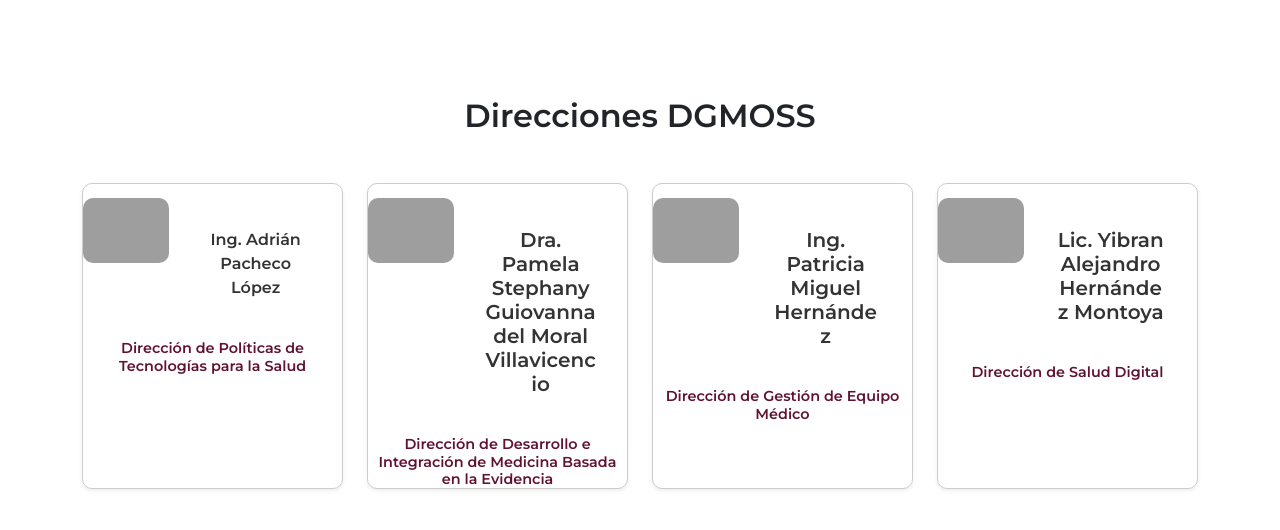
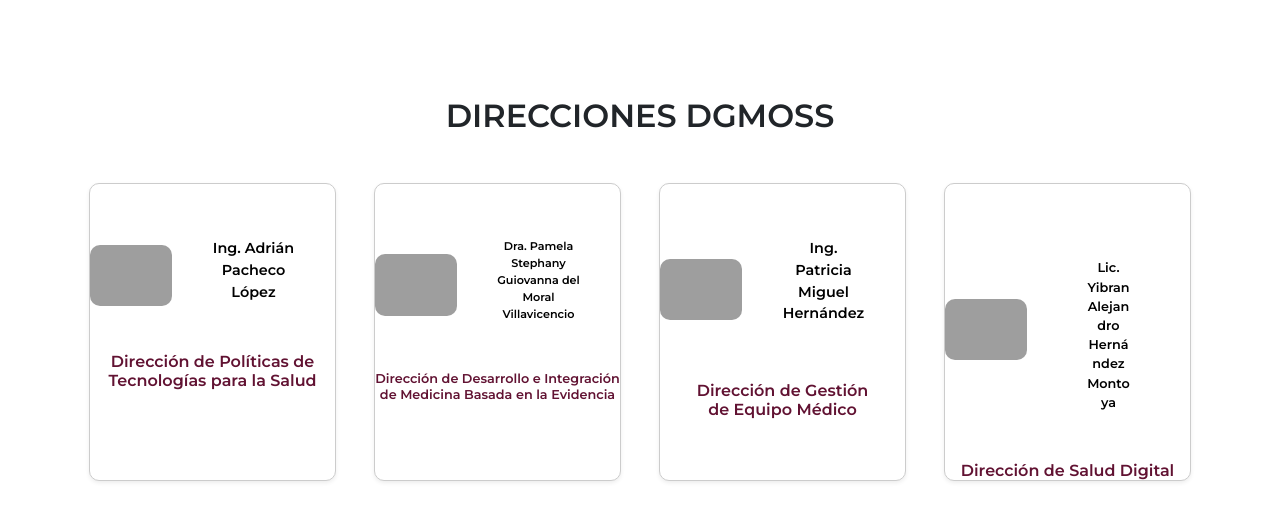
Before and after one commit to Charlie-CR04/DGMOSS-Project, a PHP site: page / in a window 1280 px wide. Shown: the part 572-1102 px from the top of the page. Run offline with PHP 8.4, Linux system fonts and the light colour scheme; grey boxes are pictures that could not be loaded.

Commit message:
Actualización direcciones y colaboraciones

```diff
--- a/assets/css/style.css
+++ b/assets/css/style.css
@@ -251,9 +251,16 @@ h1, h2, h3, h4, h5 {
     border-radius: 10px;
     overflow: hidden;
     transition: transform 0.3s, box-shadow 0.3s;
+    width: 95%;
+    margin: 0 auto;
 }
 
-/* Asegurarse de que la imagen se ajuste correctamente */
+.direccion-card .col-4 {
+    display: flex;
+    align-items: center;
+    height: 100%;
+}
+
 .direccion-card img {
     width: 100%; /* Ocupa todo el espacio de la columna */
     height: auto;
@@ -262,7 +269,7 @@ h1, h2, h3, h4, h5 {
 
 /* Estilo del texto en la tarjeta */
 .card-body {
-    padding: 30px;
+    padding: 40px;
 }
 
 .direccion-card:hover{
@@ -273,43 +280,39 @@ h1, h2, h3, h4, h5 {
 
 .card-title {
     font-weight: 600;
-    color: #333333; /* Tono oscuro para el título */
-    margin-bottom: 10px;
+    color: black;
+    margin-bottom: 9px;
+    font-size: 0.9rem;
+}
+
+.card-title.pequena{
+    font-size: 0.7rem;
+}
+
+.card-title.pequeno{
+    font-size: 0.8rem;
 }
 
 .card-text {
-    font-size: 0.9rem;
-    color: #611232; /* Gris para el texto descriptivo */
+    font-size: 1rem;
+    color: #611232;
+}
+
+.card-text.pequeno {
+    font-size: 0.8rem;
 }
 
 
-/*                   Estilos para las colabs */
+/*   Contenedor de Colaboradores   */
 
-.contenedor-colabs {
-    display: flex;
-    flex-wrap: wrap;
-    justify-content: center;
-    margin: auto;
+.colab-barra .colab-icon {
+    width: 140px;
+    height: 140px;
+    object-fit: contain;
+    transition: tranform 0.3s;
+    display: block;
 }
 
-.direccion-card-colab{
-    transition: transform 0.3s, box-shadow 0.3s;
-    border-radius: 8px;
-    overflow: hidden;
-    border: 1px solid #ccc;
+.colab-barra .colab-icon:hover {
+    transform: scale(1.1);
 }
-
-.direccion-card-colab:hover{
-    transform: translateY(-10px);
-    box-shadow: 0 6px 20px rgba(0, 0, 0, 0.25);
-    border-color:#333333;
-}
-
-.direccion-card-colab img{
-    height: 200px;
-    object-fit: cover;
-}
-
-.card-title-colab{
-    color: #611232;
-}
--- a/includes/colab.php
+++ b/includes/colab.php
@@ -1,47 +1,28 @@
-<div class="contenedor-colabs py-4">
-    <div class="container py-4">
+<section class="wrapper">
+    <div class="container-fluid py-5">
         <h2 class="text-center mb-5">COLABORACIONES INTERNACIONALES</h2>
-        <div class="row justifi-content-center g-4">
-            <!-- Dirección 1 -->
-            <div class="col-md-3">
-                <div class="card direccion-card-colab shadow-sm h-100">
-                    <a href="/dgmoss-project/direcciones/direccion1.php" class="btn stretched-link"></a>
-                    <img src="/dgmoss-project/assets/img/gbmx1.jpg" class="card-img-top" alt="...">
-                    <div class="card-body text-center">
-                        <h5 class="card-title text-center">Colab 1</h5>
-                    </div>
-                </div>
-            </div>
-            <!-- Dirección 2 -->
-            <div class="col-md-3">
-                <div class="card direccion-card-colab shadow-sm h-100">
-                    <a href="/dgmoss-project/direcciones/direccion2.php" class="btn stretched-link"></a>
-                    <img src="/dgmoss-project/assets/img/gbmx2.jpg" class="card-img-top" alt="...">
-                    <div class="card-body text-center">
-                        <h5 class="card-title text-center">Colab 2</h5>
-                    </div>
-                </div>
-            </div>
-            <!-- Dirección 3 -->
-            <div class="col-md-3">
-                <div class="card direccion-card-colab shadow-sm h-100">
-                    <a href="/dgmoss-project/direcciones/direccion2.php" class="btn stretched-link"></a>
-                    <img src="/dgmoss-project/assets/img/gbmx1.jpg" class="card-img-top" alt="...">
-                    <div class="card-body text-center">
-                        <h5 class="card-title text-center">Colab 3</h5>
-                    </div>
-                </div>
-            </div>
-            <!-- Dirección 4 -->
-            <div class="col-md-3">
-                <div class="card direccion-card-colab shadow-sm h-100">
-                    <a href="/dgmoss-project/direcciones/direccion4.php" class="btn stretched-link"></a>
-                    <img src="/dgmoss-project/assets/img/gbmx2.jpg" class="card-img-top" alt="...">
-                    <div class="card-body text-center">
-                        <h5 class="card-title text-center">Colab 4</h5>
-                    </div>
-                </div>
-            </div>
+        <div class="d-flex justify-content-center align-items-center gap-4 colab-barra">
+            <a href="https://www.who.int/" target="_blank">
+                <img src="https://upload.wikimedia.org/wikipedia/commons/2/26/World_Health_Organization_Logo.svg" alt="OMS" class="colab-icon">
+            </a>
+            <a href="https://www.paho.org/" target="_blank">
+                <img src="https://www.paho.org/themes/paho/images/logo-en.png" alt="OPS" class="colab-icon">
+            </a>
+            <a href="https://www.unicef.org/" target="_blank">
+                <img src="https://upload.wikimedia.org/wikipedia/commons/5/57/UNICEF_Logo.png" alt="UNICEF" class="colab-icon">
+            </a>
+            <a href="https://www.cdc.gov/" target="_blank">
+                <img src="https://upload.wikimedia.org/wikipedia/commons/7/71/US_CDC_logo.svg" alt="CDC" class="colab-icon">
+            </a>
+            <a href="https://www.iom.int/" target="_blank">
+                <img src="https://i0.wp.com/mepyd.gob.do/wp-content/uploads/2021/10/oim.png?w=1220&ssl=1" alt="IOM" class="colab-icon">
+            </a>
+            <a href="https://redetsa.bvsalud.org/" target="_blank">
+                <img src="https://redetsa.bvsalud.org/wp-content/uploads/2023/04/FINAL-WEB-05.png" alt="REDETSA" class="colab-icon">
+            </a>
+            <a href="https://pesquisa.bvsalud.org/brisa/resource/es/biblio-1577700#" target="_blank">
+                <img src="/dgmoss-project/assets/img/brisa.png" alt="BRISA" class="colab-icon">
+            </a>
         </div>
     </div>
-</div>
+</section>
--- a/includes/direcciones_main.php
+++ b/includes/direcciones_main.php
@@ -1,6 +1,6 @@
 <div class="contenedor-dir py-4">
     <div class="container py-4">
-        <h2 class="text-center mb-5">Direcciones DGMOSS</h2>
+        <h2 class="text-center mb-5">DIRECCIONES DGMOSS</h2>
         <div class="row justifi-content-center g-4">
             <!-- Dirección 1 -->
             <div class="col-md-3">
@@ -8,7 +8,7 @@
                     <a href="/dgmoss-project/direcciones/direccion1.php" class="btn stretched-link"></a>
                     <div class="row g-0">
                         <div class="col-4">
-                            <img src="https://www.gob.mx/cms/uploads/structure/main_image/6180/thumb_FOTO_JEPO.jpg" class="card-img-top" alt="...">
+                            <img src="https://www.gob.mx/cms/uploads/structure/main_image/2431/thumb_AdrianPacheco_OK.jpg" class="card-img-top" alt="...">
                         </div>
                         <div class="col-8">
                             <div class="card-body">
@@ -25,15 +25,15 @@
                     <a href="/dgmoss-project/direcciones/direccion1.php" class="btn stretched-link"></a>
                     <div class="row g-0">
                         <div class="col-4">
-                            <img src="https://www.gob.mx/cms/uploads/structure/main_image/6180/thumb_FOTO_JEPO.jpg" class="card-img-top" alt="...">
+                            <img src="https://www.gob.mx/cms/uploads/structure/main_image/5901/thumb_PamelaDelMoral.jpg" class="card-img-top" alt="...">
                         </div>
                         <div class="col-8">
                             <div class="card-body">
-                                <h5 class="card-title text-center">Dra. Pamela Stephany Guiovanna del Moral Villavicencio</h5>
+                                <p class="card-title pequena text-center">Dra. Pamela Stephany Guiovanna del Moral Villavicencio</p>
                             </div>
                         </div>
                     </div>
-                    <h4 class="card-text text-center">Dirección de Desarrollo e Integración de Medicina Basada en la Evidencia</h4>
+                    <h4 class="card-text pequeno text-center">Dirección de Desarrollo e Integración <br> de Medicina Basada en la Evidencia</h4>
                 </div>
             </div>
             <!-- Dirección 3 -->
@@ -42,15 +42,15 @@
                     <a href="/dgmoss-project/direcciones/direccion1.php" class="btn stretched-link"></a>
                     <div class="row g-0">
                         <div class="col-4">
-                            <img src="https://www.gob.mx/cms/uploads/structure/main_image/6180/thumb_FOTO_JEPO.jpg" class="card-img-top" alt="...">
+                            <img src="https://www.gob.mx/cms/uploads/structure/main_image/6181/thumb_1.jpg" class="card-img-top" alt="...">
                         </div>
                         <div class="col-8">
                             <div class="card-body">
-                                <h5 class="card-title text-center">Ing. Patricia Miguel Hernández</h5>
+                                <p class="card-title text-center">Ing. Patricia Miguel Hernández<p/>
                             </div>
                         </div>
                     </div>
-                    <h4 class="card-text text-center">Dirección de Gestión de Equipo Médico</h4>
+                    <h4 class="card-text text-center">Dirección de Gestión <br> de Equipo Médico</h4>
                 </div>
             </div>
             <!-- Dirección 4 -->
@@ -59,11 +59,11 @@
                     <a href="/dgmoss-project/direcciones/direccion1.php" class="btn stretched-link"></a>
                     <div class="row g-0">
                         <div class="col-4">
-                            <img src="https://www.gob.mx/cms/uploads/structure/main_image/6180/thumb_FOTO_JEPO.jpg" class="card-img-top" alt="...">
+                            <img src="https://www.gob.mx/cms/uploads/structure/main_image/6107/thumb_2.jpg" class="card-img-top" alt="...">
                         </div>
                         <div class="col-8">
                             <div class="card-body">
-                                <h5 class="card-title text-center">Lic. Yibran Alejandro Hernández Montoya</h5>
+                                <p class="card-title pequeno bkg_Default text-center">Lic. Yibran Alejandro Hernández Montoya</p>
                             </div>
                         </div>
                     </div>
--- a/includes/header.php
+++ b/includes/header.php
@@ -22,7 +22,7 @@
                     <ul class="dropdown-menu">
                         <li><a class="dropdown-item" href="/dgmoss-project/direcciones/direccion1.php" title="Ir a la Dirección 1">Dirección de Políticas de Tecnologías para la Salud</a></li>
                         <li><a class="dropdown-item" href="/dgmoss-project/direcciones/direccion2.php" title="Ir a la Dirección 2">Dirección de Desarrollo e Integración de Medicina Basada en la Evidencia</a></li>
-                        <li><a class="dropdown-item" href="/dgmoss-project/direcciones/direccion3.php" title="Ir a la Dirección 3">Directorio de la Dirección General de Modernización del Sector Salud</a></li>
+                        <li><a class="dropdown-item" href="/dgmoss-project/direcciones/direccion3.php" title="Ir a la Dirección 3">Dirección de Gestión de Equipo Médico</a></li>
                         <li><a class="dropdown-item" href="/dgmoss-project/direcciones/direccion4.php" title="Ir a la Dirección 4">Dirección de Salud Digital</a></li>
                     </ul>
                 </li>
```
Also changed, not shown: assets/img/brisa.png (added).
